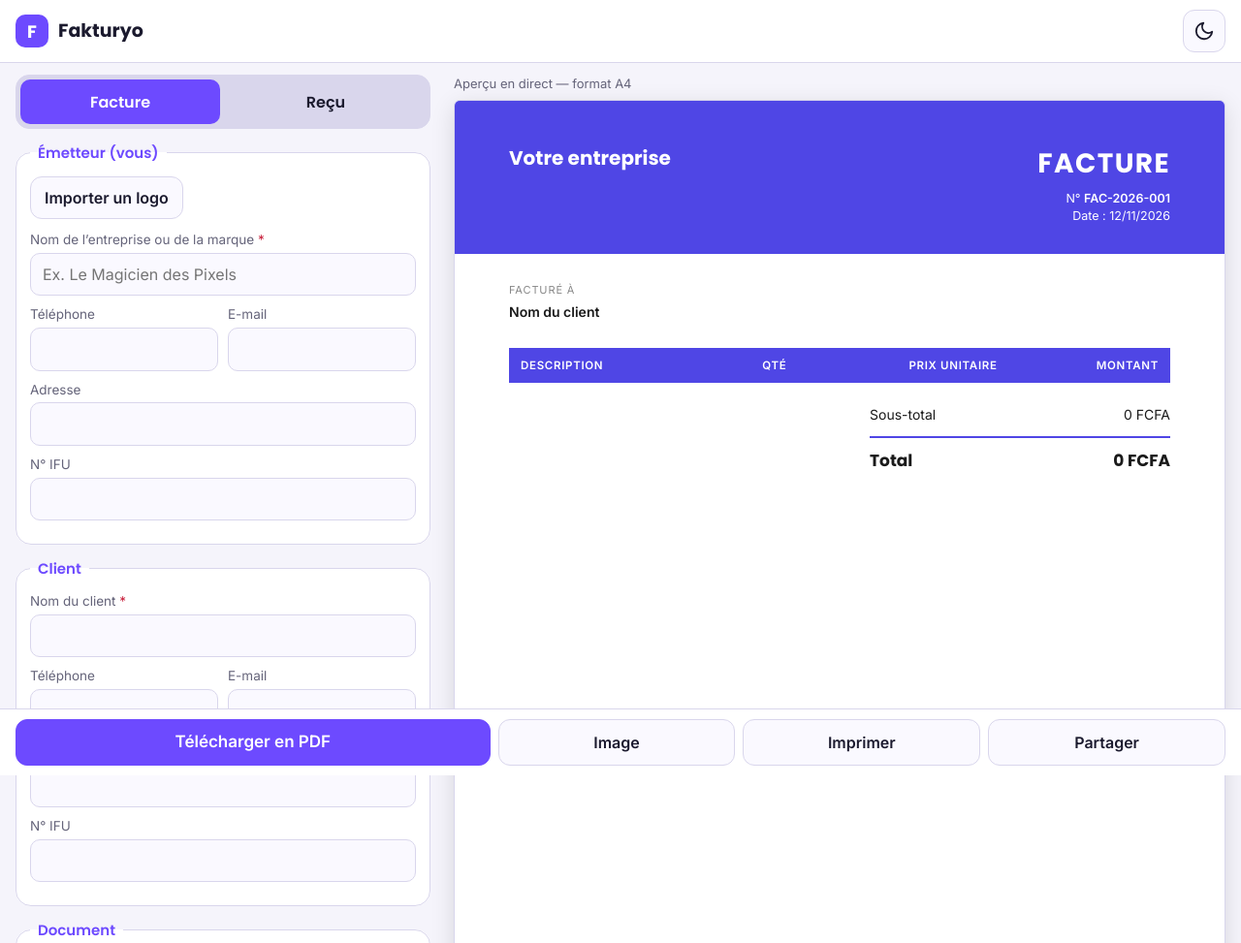
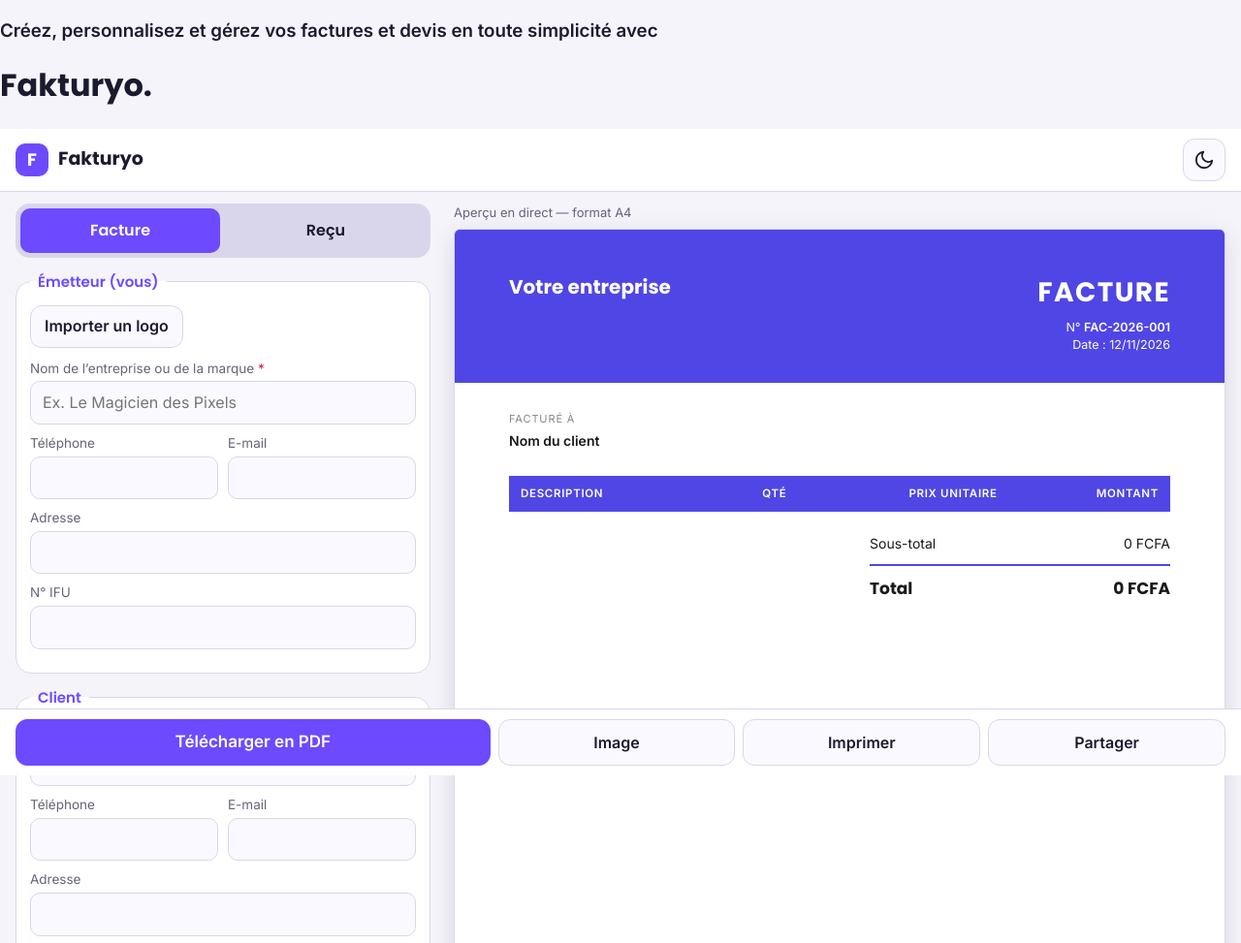
Before and after one commit to hanane-beep/git-test, a plain HTML site: page index.html in a window 1280 px wide. Shown: the top 973 px of the page at 97% size. Drawn offline with Linux system fonts and the light colour scheme.

Commit message:
Add header section with title and branding

```diff
--- a/index.html
+++ b/index.html
@@ -12,6 +12,7 @@
 <link rel="stylesheet" href="css/style.css">
 </head>
 <body data-tab="saisie" data-type="facture">
+  <H3>Créez, personnalisez et gérez vos factures et devis en toute simplicité avec <H1>Fakturyo.</H1></H3>
 <header class="top">
   <div class="brand"><span class="logo">F</span><b>Fakturyo</b></div>
   <span id="off" class="badge" hidden>Mode hors ligne</span>
```
